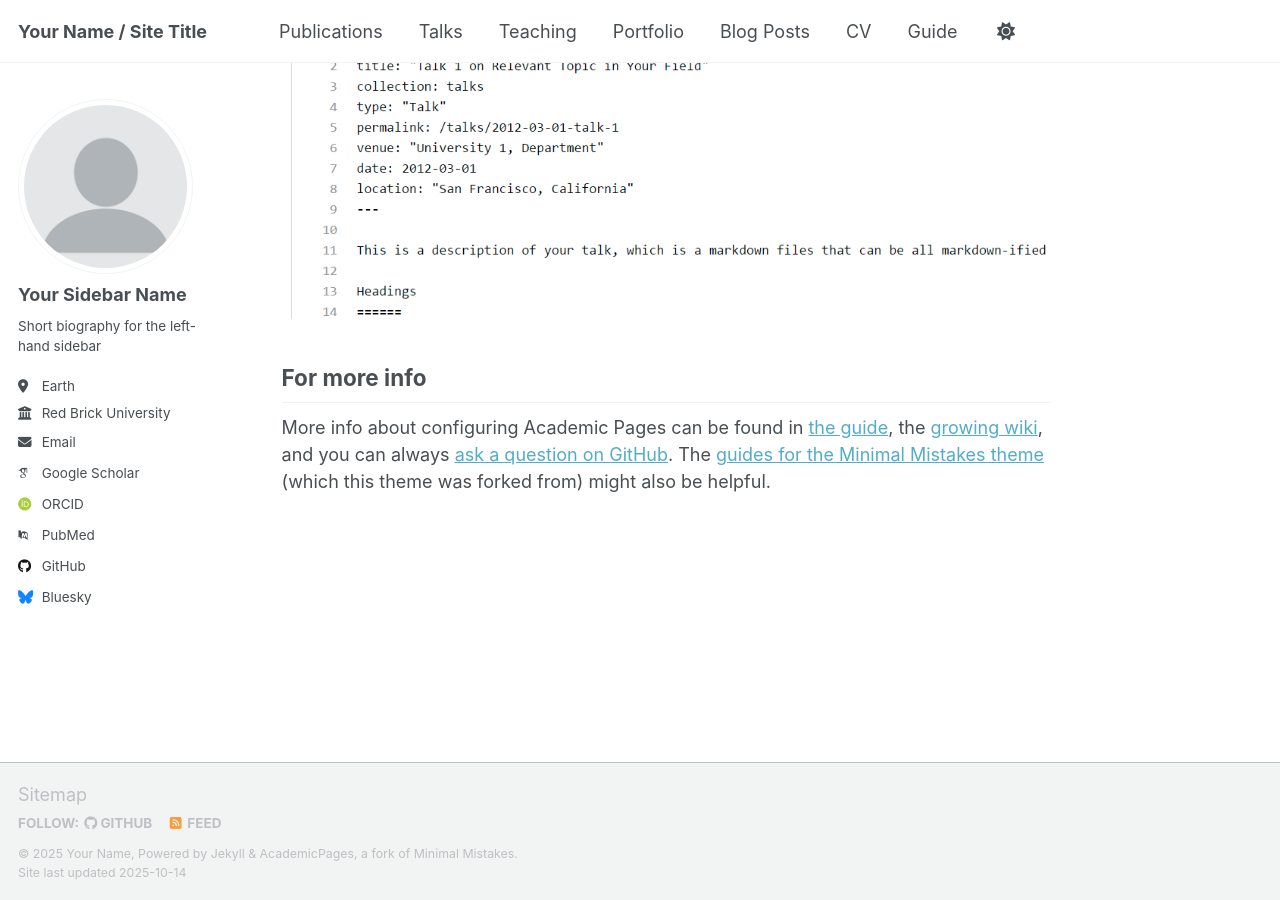
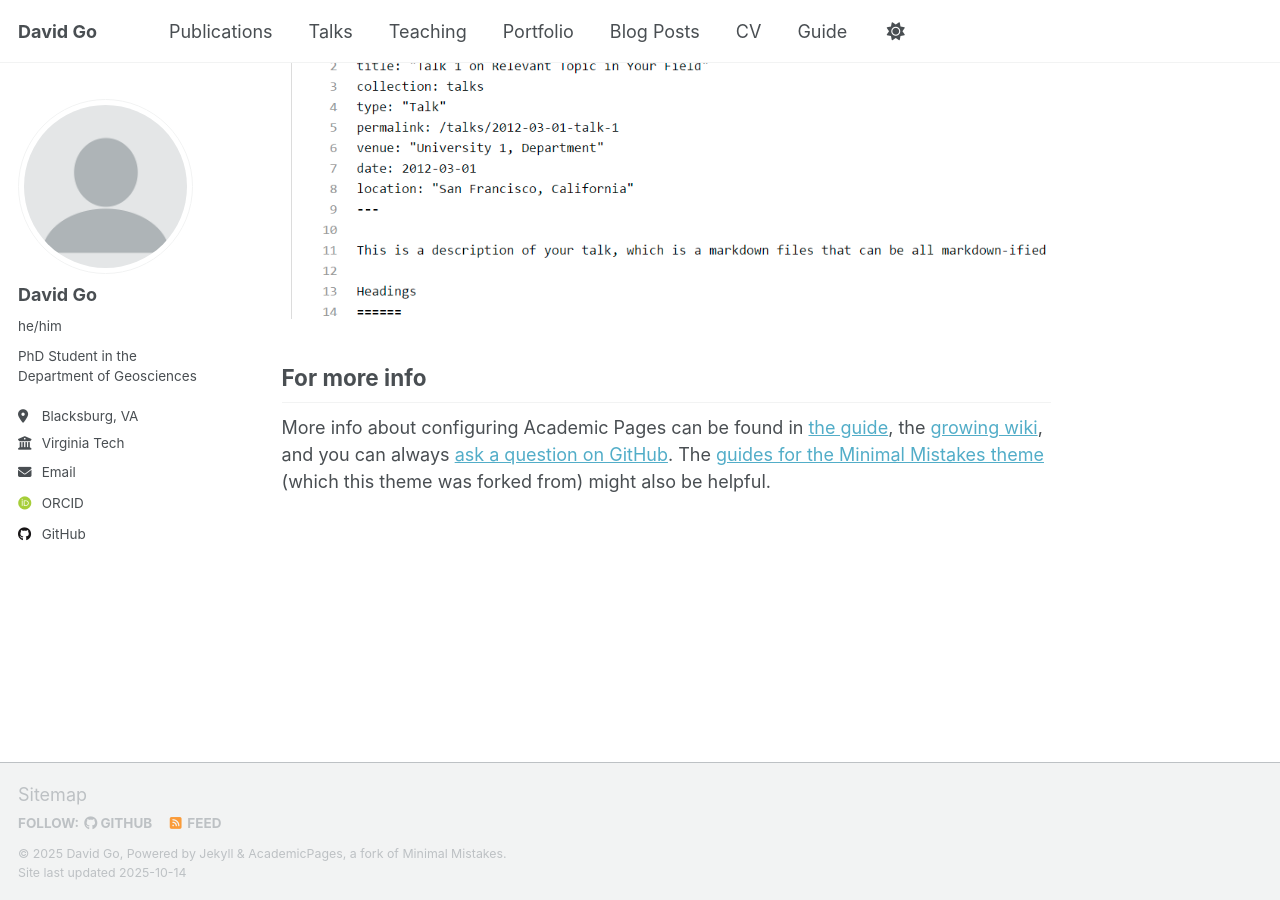
Before and after one commit to wherediddavidgo/wherediddavidgo.github.io, a Jekyll site: the page built from _pages/about.md, in a window 1280 px wide and 900 px high, scrolled down 2903 px. Built offline with Jekyll 4.4.1, drawn with Linux system fonts in a browser that asks for light colours; some web fonts are replaced; a script that is not in the unit is left out.

Commit message:
change sidebar?

```diff
--- a/_config.yml
+++ b/_config.yml
@@ -9,14 +9,14 @@
 # Basic Site Settings
 locale                   : "en-US"
 site_theme               : "default" # Currently available options are "default", "air"
-title                    : "Your Name / Site Title"
+title                    : "David Go"
 title_separator          : "-"
-name                     : &name "Your Name"
-description              : &description "Your Name's academic portfolio"   # Update this with a general description of your site, this is the default if not overridden by a page
-url                      : https://academicpages.github.io # The base hostname & protocol for your site e.g. "https://[your GitHub username].github.io",
+name                     : &name "David Go"
+description              : &description "David Go's academic portfolio"   # Update this with a general description of your site, this is the default if not overridden by a page
+url                      : https://wherediddavidgo.github.io # The base hostname & protocol for your site e.g. "https://[your GitHub username].github.io",
                                                            # or if you already have some other page hosted on Github then use "https://[your GitHub username].github.io/[Your Repo Name]"
 baseurl                  : "" # the subpath of your site, e.g. "/blog"
-repository               : "academicpages/academicpages.github.io"
+repository               : "wherediddavidgo/wherediddavidgo.github.io"
 
 # Site Author - The following control what appear as part of the author content on the side bar.
 #               If a field is blank the icon and link will not appear, otherwise it will be shown.
@@ -24,23 +24,23 @@
 author:
   # Biographic information
   avatar           : "profile.png"
-  name             : "Your Sidebar Name"
-  pronouns         : # example: "she/her"
-  bio              : "Short biography for the left-hand sidebar"
-  location         : "Earth"
-  employer         : "Red Brick University"
+  name             : "David Go"
+  pronouns         : "he/him"
+  bio              : "PhD Student in the Department of Geosciences"
+  location         : "Blacksburg, VA"
+  employer         : "Virginia Tech"
   uri              : # URL
-  email            : "none@example.org"
+  email            : "dego@vt.edu"
 
   # Academic websites
   academia         : # URL
   arxiv            : # URL - Update with the correct link to your profile
-  googlescholar    : "https://scholar.google.com/citations?user=PS_CX0AAAAAJ"
+  googlescholar    : # "https://scholar.google.com/citations?user=PS_CX0AAAAAJ"
   inspire-hep      : # URL
   impactstory      : # URL
-  orcid            : "http://orcid.org/yourorcidurl"
+  orcid            : "https://orcid.org/my-orcid?orcid=0009-0008-1066-8713"
   semantic         : # URL
-  pubmed           : "https://www.ncbi.nlm.nih.gov/pubmed/?term=john+snow"
+  pubmed           : # "https://www.ncbi.nlm.nih.gov/pubmed/?term=john+snow"
   researchgate     : # URL
   scopus           : # URL
 
@@ -48,13 +48,13 @@
   bitbucket        : # Username - Update with your username on the site
   codepen          : # Username
   dribbble         : # Username
-  github           : "academicpages"
+  github           : "wherediddavidgo"
   kaggle           : # Username
   stackoverflow    : # User number or user number and name (i.e., use "1" or "1/jeff-atwood")
 
   # Social media
   artstation       : # Username
-  bluesky          : "bsky.app" # Replace this with you Bluesky username
+  bluesky          : # "bsky.app" # Replace this with you Bluesky username
   facebook         : # Username
   flickr           : # Username
   foursquare       : # Username
```
Also changed, not shown: 3 other files.
